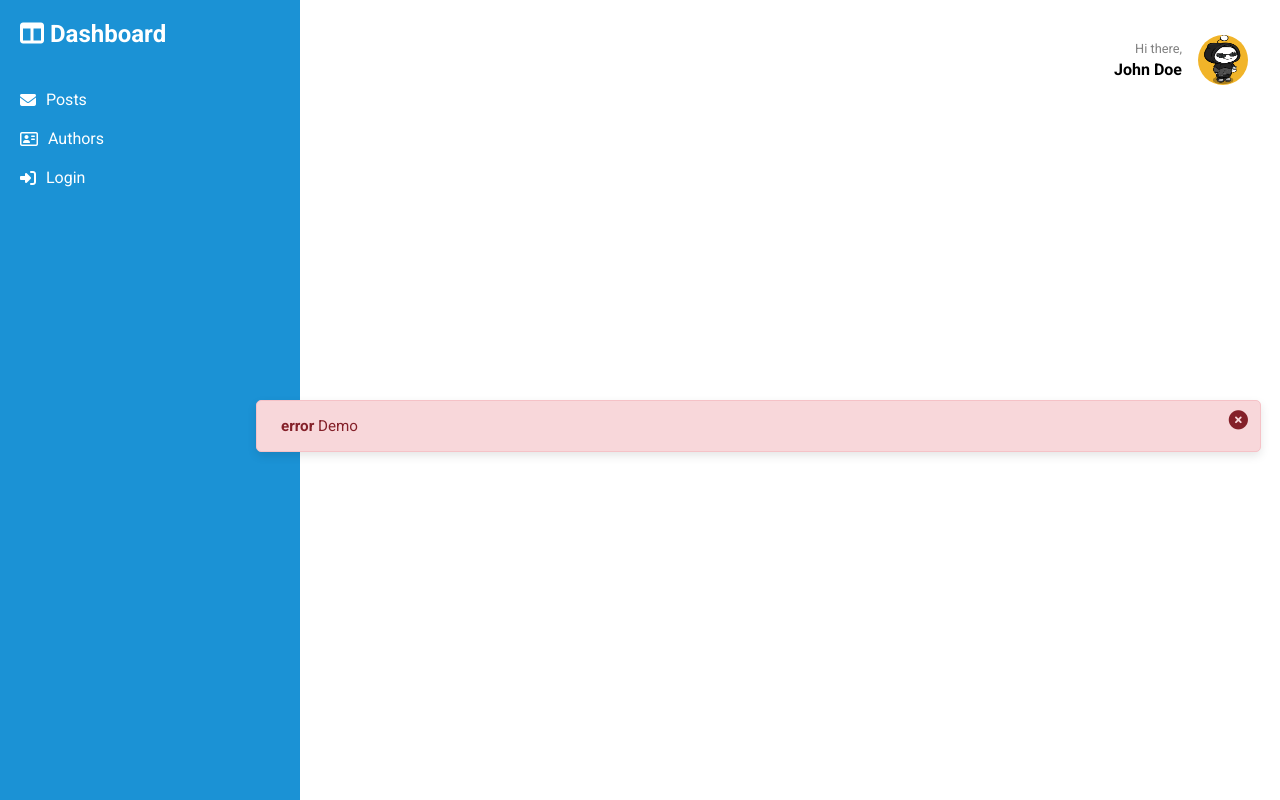
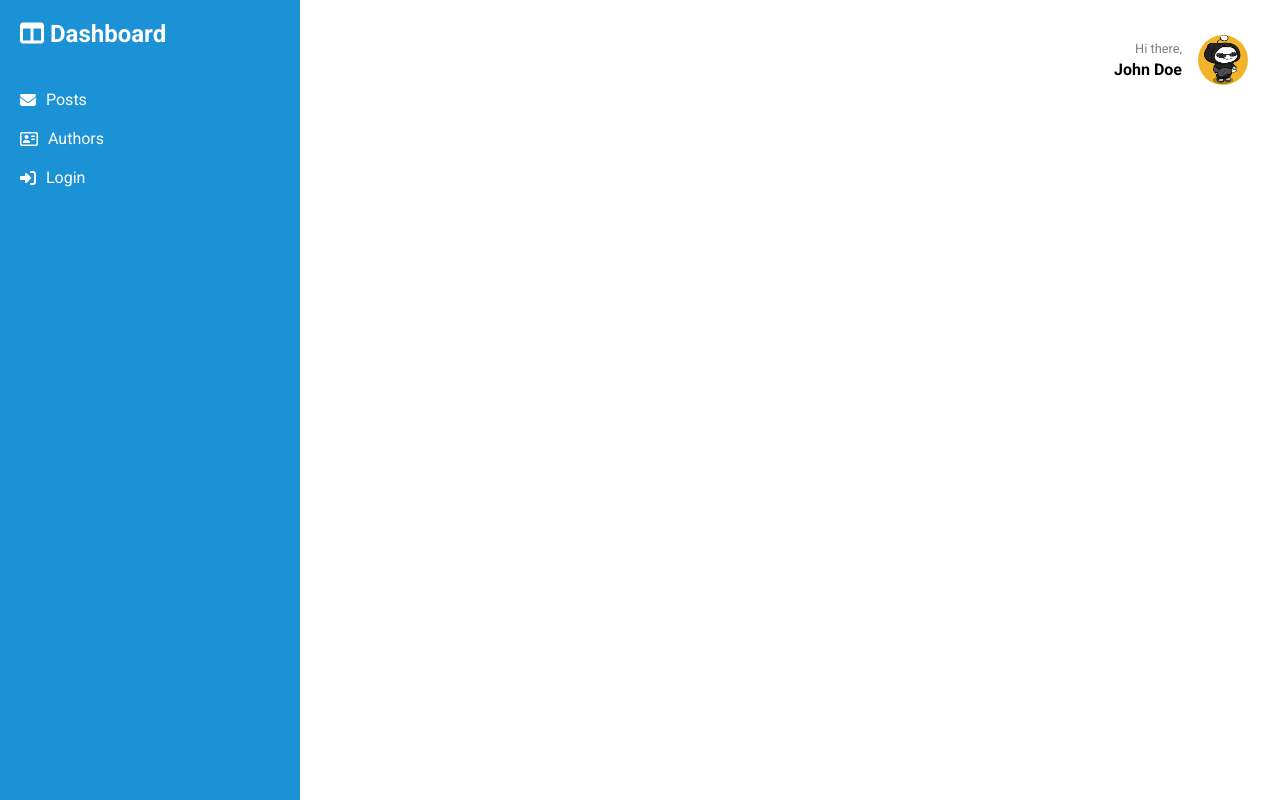
Before and after one commit to Garfieldas/blog-app, a Vue app: page / in a window 1280 px wide. Built offline with nearby package versions, Linux system fonts and the light colour scheme.

Commit message:
Fixed bug with notification component not reacting to store changes. Added emit method to manually close notification

```diff
--- a/src/components/Layout/Notifications/Notification.vue
+++ b/src/components/Layout/Notifications/Notification.vue
@@ -2,12 +2,13 @@
     <div
     class="notification"
     :class="[notification, notification.type]"
+    :key="notification.id"
     >
     <p>
         <strong>{{ notification.type }}</strong>
         {{ notification.message }}
     </p>
-    <span class="close-btn">
+    <span class="close-btn" @click="$emit('remove-notification', notification.id)">
     <i class="fa-solid fa-circle-xmark"></i>
     </span>
 
--- a/src/components/Layout/Notifications/NotificationsList.vue
+++ b/src/components/Layout/Notifications/NotificationsList.vue
@@ -1,17 +1,14 @@
 <template>
     <div class="notification-container">
-        <Notification v-for="notification in notifications" :key="notification.id" :notification="notification" />
+        <Notification v-for="notification in store.notifications" :key="notification.id"
+         :notification="notification"
+         @remove-notification="selectId" />
     </div>
 </template>
 <script setup lang="ts">
 import { useNotificationStore } from '@/stores/notificationsStore';
 import Notification from './Notification.vue';
 const store = useNotificationStore();
-const notifications = store.notifications;
-store.addNotification({
-    type: 'error',
-    message: 'Demo'
-})
 const selectId = (id: string) => {
     store.removeNotification(id);
 }
```
